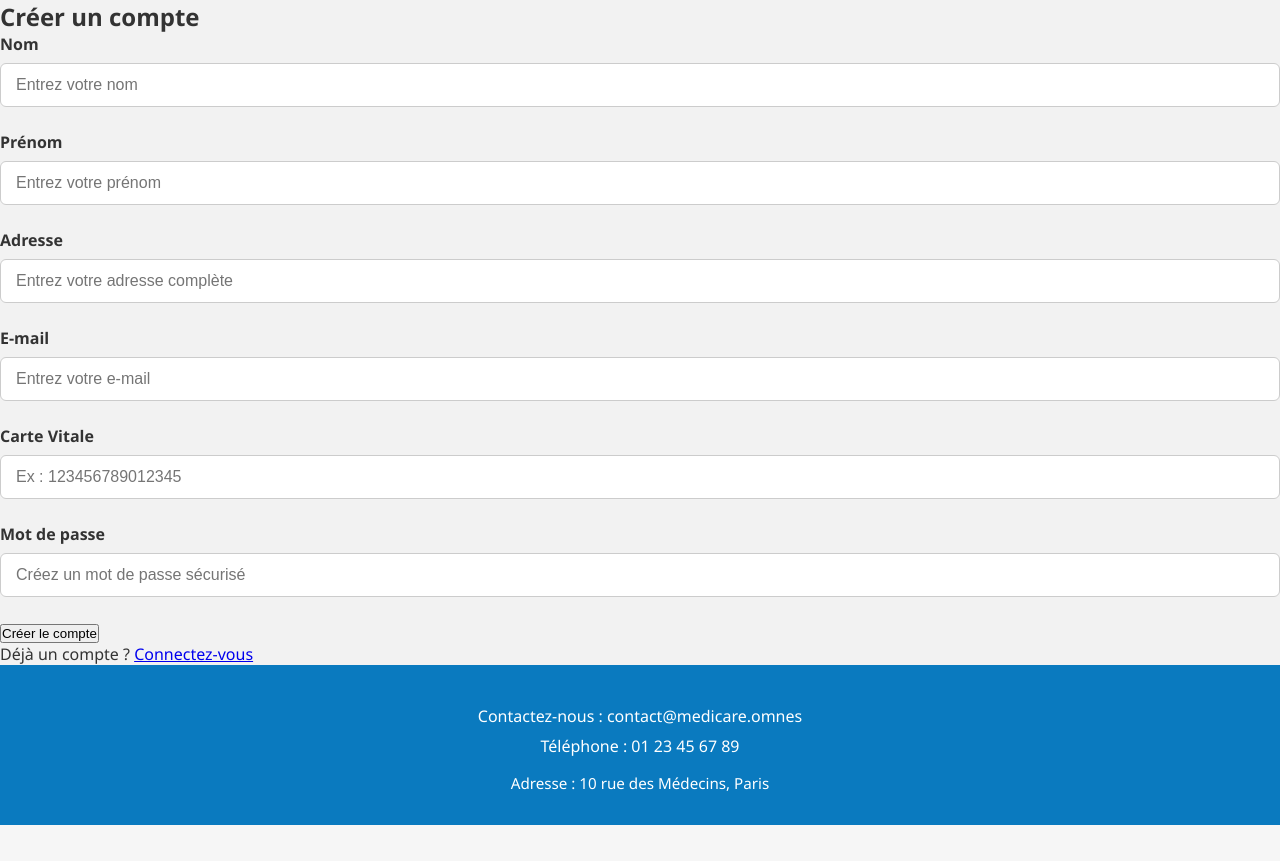
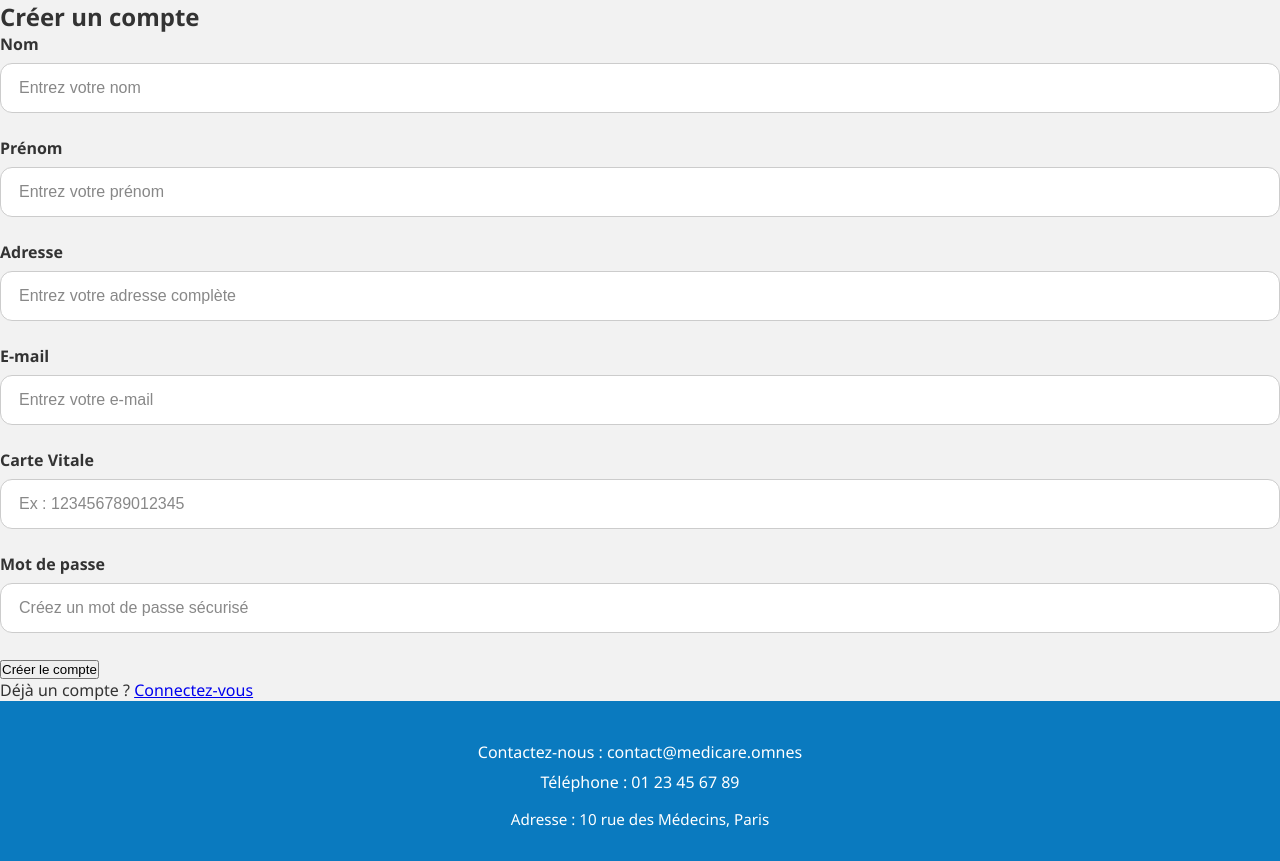
Before and after one commit to EthanBauECE/Info_ProjetWeb, a PHP site: page /register.php in a window 1280 px wide. Shown: the part 225-1086 px from the top of the page. Before the commit the page ends 1050 px from the top, so only its background shows below. Run offline with PHP 8.4, Linux system fonts and the light colour scheme.

Commit message:
css ajout

```diff
--- a/css/style.css
+++ b/css/style.css
@@ -513,6 +513,26 @@ footer p {
   }
 }
 
+.form-group input {
+  width: 100%;
+  padding: 14px 18px;
+  border-radius: 12px;
+  border: 1.5px solid #ccc;
+  font-size: 1.05rem;
+  transition: border-color 0.3s, box-shadow 0.3s;
+  background-color: white;
+}
+
+.form-group input::placeholder {
+  color: #888;
+  font-size: 1rem;
+}
+
+.form-group input:focus {
+  outline: none;
+  border-color: #0a7abf;
+  box-shadow: 0 0 0 3px rgba(10, 122, 191, 0.2);
+}
 
 
 
```
